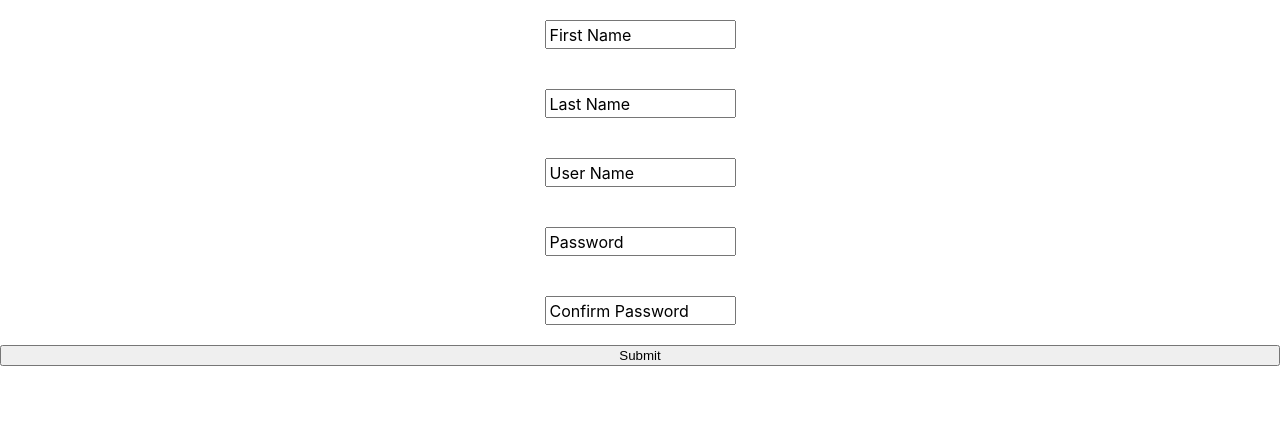
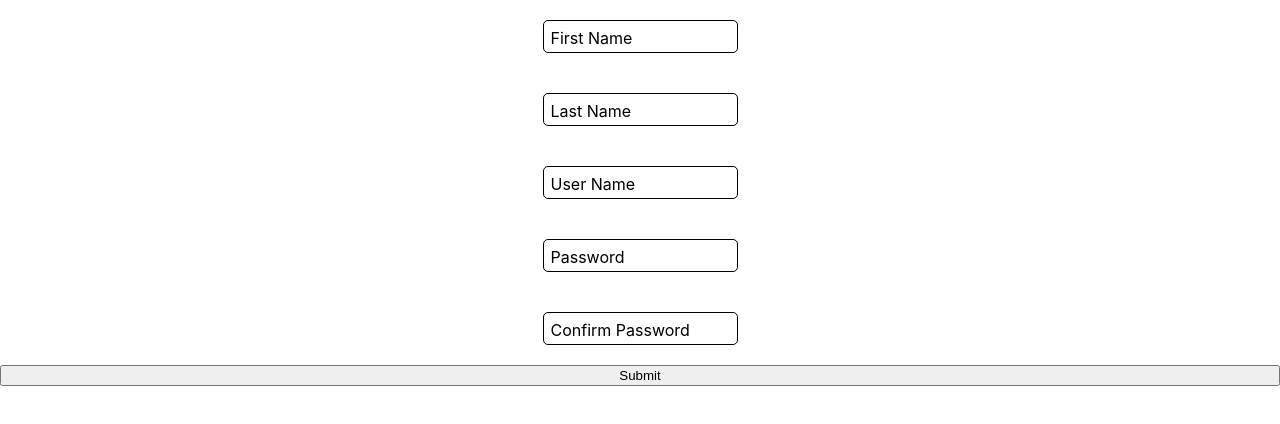
Before and after one commit to HarshRohila/fullstack-practice, a React (Create React App) app in the folder react-frontend/: page / in a window 1280 px wide. Shown: the top 424 px of the page. Built offline with nearby package versions, Linux system fonts and the light colour scheme.

Commit message:
added animation

```diff
--- a/react-frontend/src/components/TextInput/style.scss
+++ b/react-frontend/src/components/TextInput/style.scss
@@ -1,4 +1,4 @@
-$padding: 5px;
+$padding: 8px;
 
 .text-input {
     position: relative;
@@ -7,6 +7,7 @@ $padding: 5px;
         position: absolute;
         top: $padding;
         transform: translate($padding);
+        transition: all 0.1s;
     }
     &.focused {
         span {
@@ -17,5 +18,7 @@ $padding: 5px;
     }
     input {
         padding: $padding;
+        border-radius: 5px;
+        border: 1px solid;
     }
 }
```
